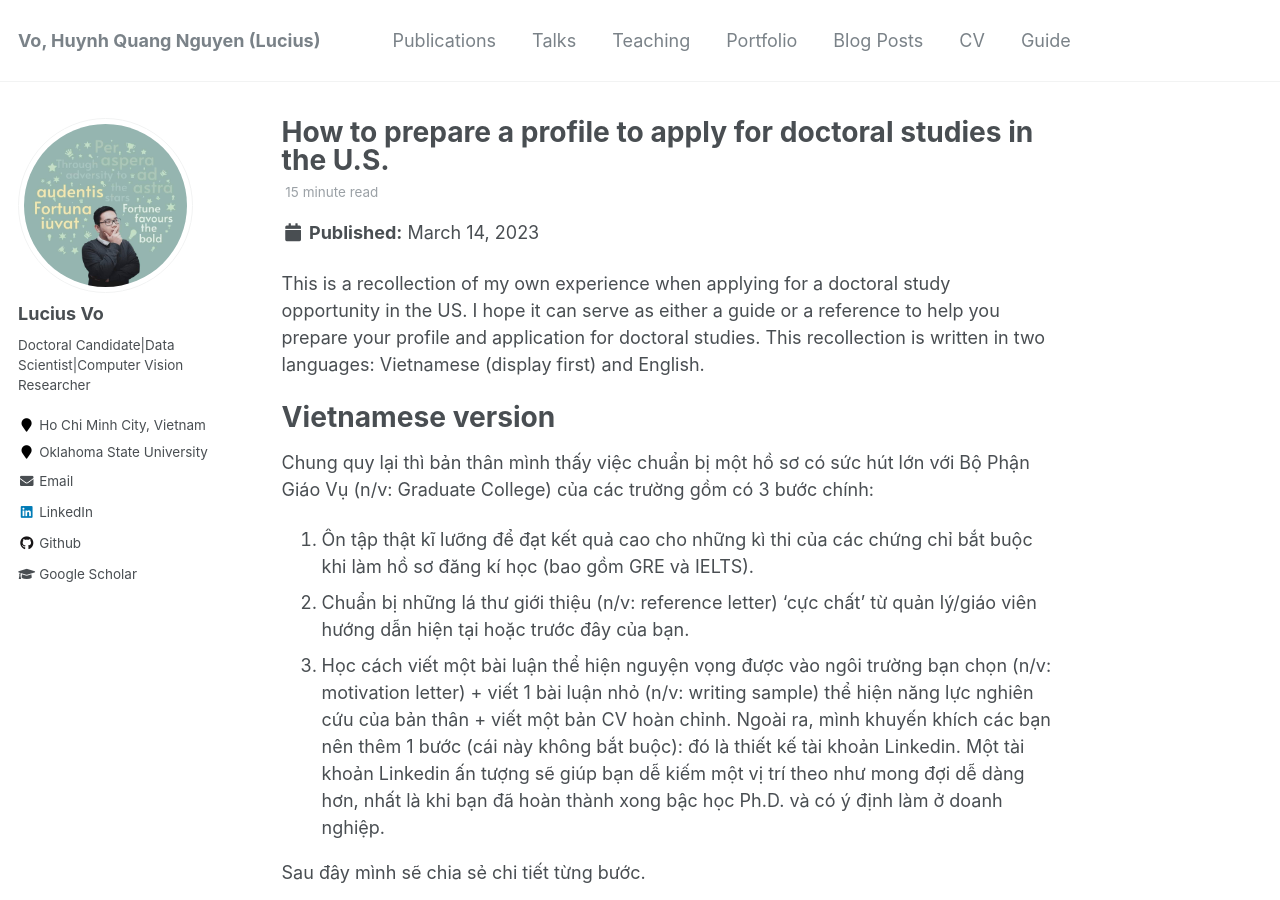
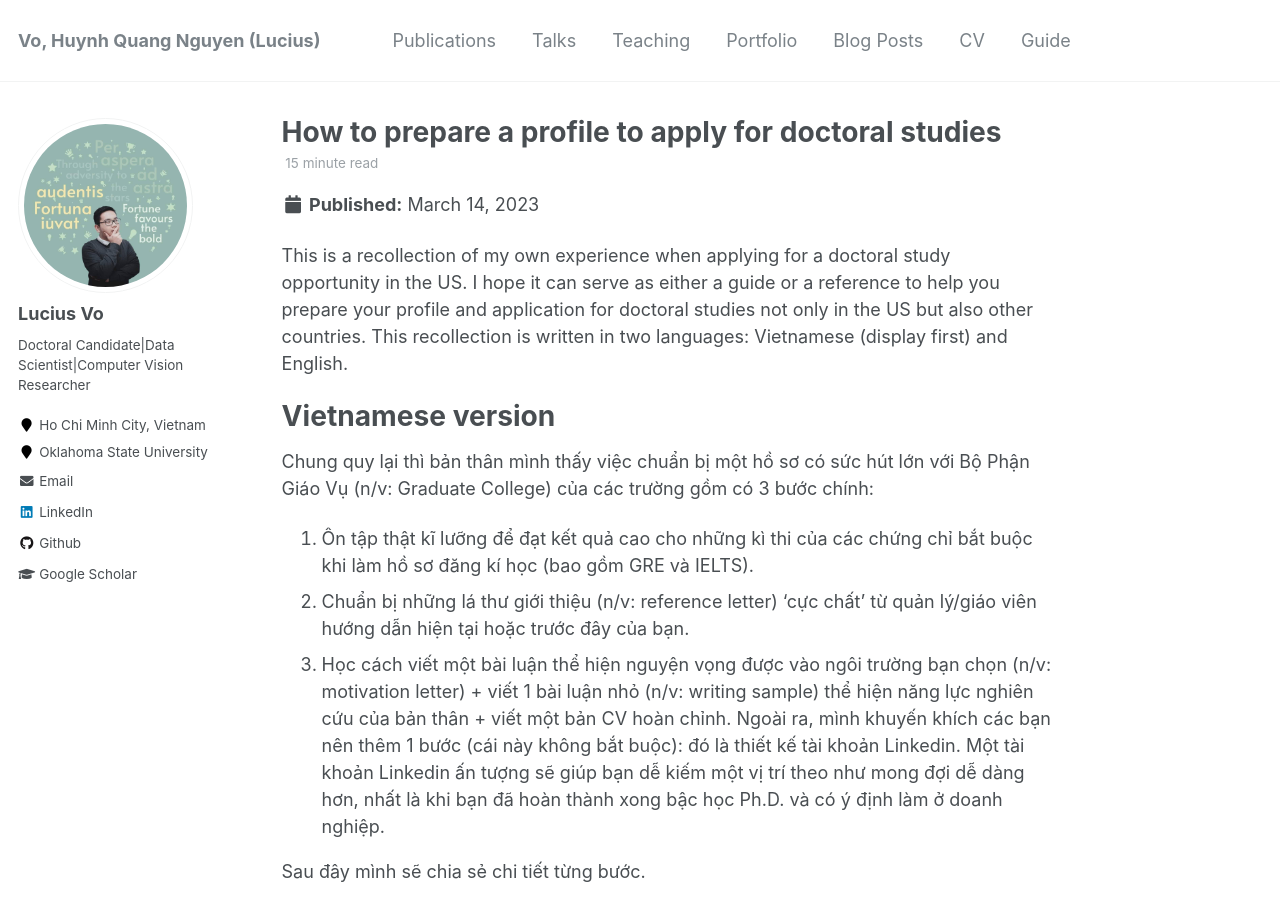
Before and after one commit to vohuynhquangnguyen/vohuynhquangnguyen.github.io, a Jekyll site: the page built from _posts/2023-03-14-phd-application.md, in a window 1280 px wide and 900 px high. Built offline with Jekyll 4.4.1, drawn with Linux system fonts in a browser that asks for light colours.

Commit message:
Update 2023-03-14-phd-application.md

```diff
--- a/_posts/2023-03-14-phd-application.md
+++ b/_posts/2023-03-14-phd-application.md
@@ -1,12 +1,12 @@
 ---
-title: 'How to prepare a profile to apply for doctoral studies in the U.S.'
+title: 'How to prepare a profile to apply for doctoral studies'
 date: 2023-03-14
 permalink: /posts/2023/03/phd-application/
 tags:
   - Ph.D. Application
 ---
 
-This is a recollection of my own experience when applying for a doctoral study opportunity in the US. I hope it can serve as either a guide or a reference to help you prepare your profile and application for doctoral studies. This recollection is written in two languages: Vietnamese (display first) and English.
+This is a recollection of my own experience when applying for a doctoral study opportunity in the US. I hope it can serve as either a guide or a reference to help you prepare your profile and application for doctoral studies not only in the US but also other countries. This recollection is written in two languages: Vietnamese (display first) and English.
 
 # Vietnamese version
 
```
